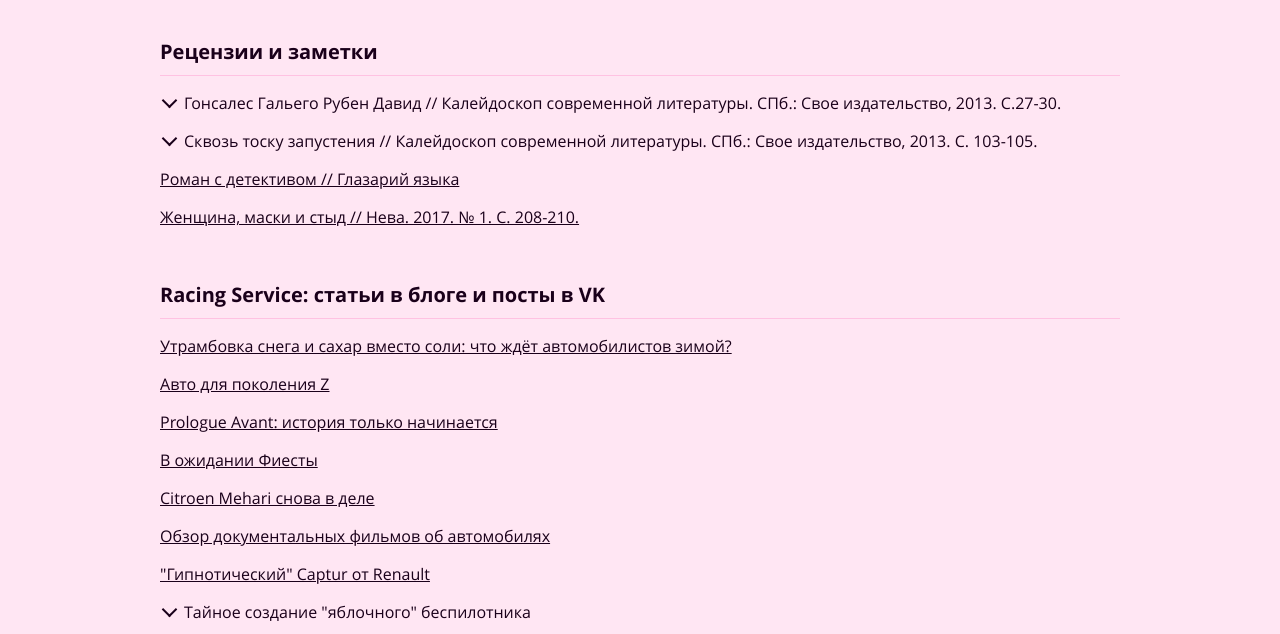
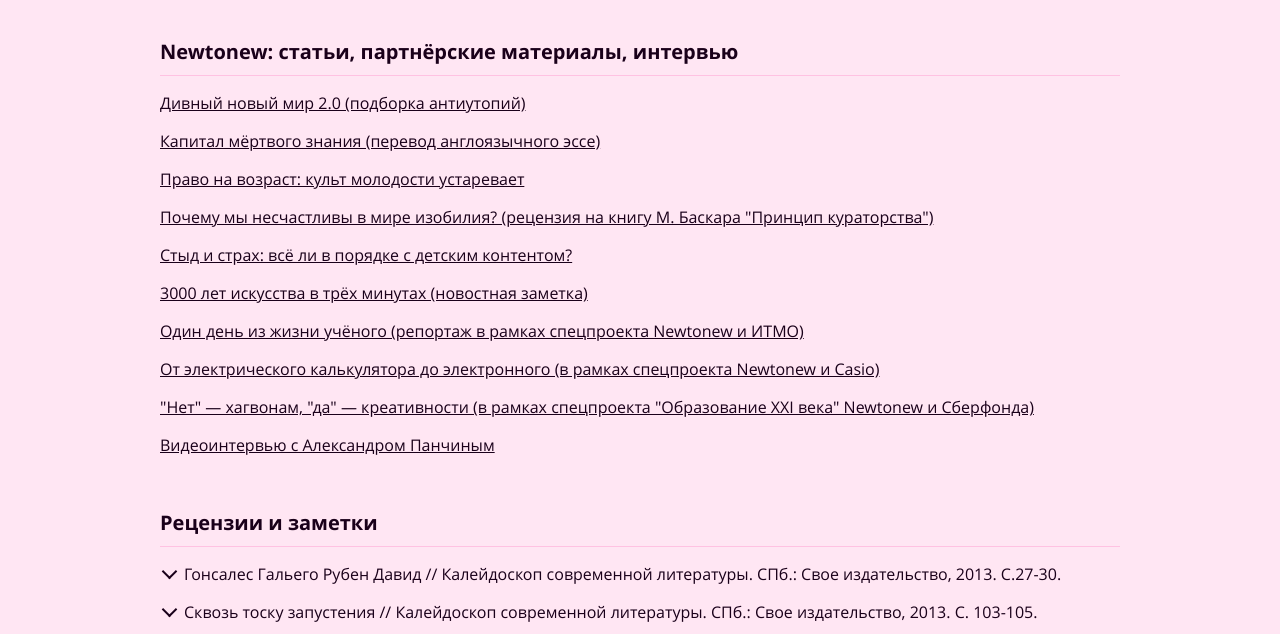
Before and after one commit to DDyst/ak-portfolio, a website: page portfolio.html in a window 1280 px wide. Shown: the part 159-793 px from the top of the page. Drawn offline with Linux system fonts and the light colour scheme.

Commit message:
Remove Sfera project and add info about Newtonew

```diff
--- a/portfolio.html
+++ b/portfolio.html
@@ -15,6 +15,20 @@
     <main class="main-content">
       <div class="main-content__container">
         <div class="projects">
+          <h2 class="heading  projects__heading">Newtonew: статьи, партнёрские материалы, интервью</h2>
+          <ul class="projects__list">
+            <li class="projects__item"><a class="projects__link" href="https://newtonew.com/book/divnyy-novyy-mir-2-0-antiutopii-xxi-veka" target="_blank">Дивный новый мир 2.0 (подборка антиутопий)</a></li>
+            <li class="projects__item"><a class="projects__link" href="https://newtonew.com/science/kapital-mertvogo-znaniya" target="_blank">Капитал мёртвого знания (перевод англоязычного эссе)</a></li>
+            <li class="projects__item"><a class="projects__link" href="https://newtonew.com/culture/pravo-na-vozrast-kult-molodosti-ustarevaet" target="_blank">Право на возраст: культ молодости устаревает</a></li>
+            <li class="projects__item"><a class="projects__link" href="https://newtonew.com/opinion/pochemu-my-neschastlivy-v-mire-izobiliya" target="_blank">Почему мы несчастливы в мире изобилия? (рецензия на книгу М. Баскара "Принцип кураторства")</a></li>
+            <li class="projects__item"><a class="projects__link" href="https://newtonew.com/tech/styd-i-strah-vse-li-v-poryadke-s-detskim-kontentom" target="_blank">Стыд и страх: всё ли в порядке с детским контентом?</a></li>
+            <li class="projects__item"><a class="projects__link" href="https://newtonew.com/culture/3000-let-iskusstva-v-treh-minutah" target="_blank">3000 лет искусства в трёх минутах (новостная заметка)</a></li>
+            <li class="projects__item"><a class="projects__link" href="http://itmoheroes.newtonew.com/ivan" target="_blank">Один день из жизни учёного (репортаж в рамках спецпроекта Newtonew и ИТМО)</a></li>
+            <li class="projects__item"><a class="projects__link" href="http://casio.newtonew.com/sixties" target="_blank">От электрического калькулятора до электронного (в рамках спецпроекта Newtonew и Casio)</a></li>
+            <li class="projects__item"><a class="projects__link" href="http://educationxxi.newtonew.com/article-foreign-lessons" target="_blank">"Нет" — хагвонам, "да" — креативности (в рамках спецпроекта "Образование XXI века" Newtonew и Сберфонда)</a></li>
+            <li class="projects__item"><a class="projects__link" href="https://youtu.be/U9RzKjYY56E" target="_blank">Видеоинтервью с Александром Панчиным</a></li>
+          </ul>
+
           <h2 class="heading  projects__heading">Рецензии и заметки</h2>
           <ul class="projects__list">
             <li class="projects__item">
@@ -185,8 +199,6 @@
             <li class="projects__item"><a class="projects__link" href="http://spbvedomosti.ru/news/culture/v_muzee_kvartire_bloka_vystavka_posvyashchennaya_chukovskomu/" target="_blank">В Музее-квартире Блока – выставка, посвященная Чуковскому</a></li>
             <li class="projects__item"><a class="projects__link" href="http://spbvedomosti.ru/news/culture/raskolnikov_nakonets_v_nbsp_peterburge/" target="_blank">Раскольников наконец в Петербурге</a></li>
           </ul>
-
-          <!-- <h2 class="heading  projects__heading">Медиапроект "Сфера"</h2> -->
         </div>
       </div>
     </main>
```
Also changed, not shown: about.html (+4 -4 lines).
